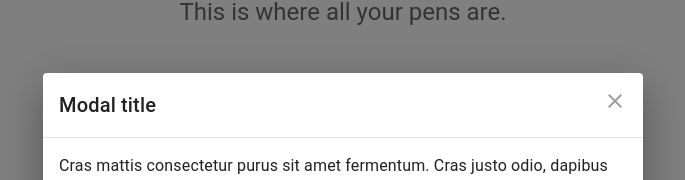
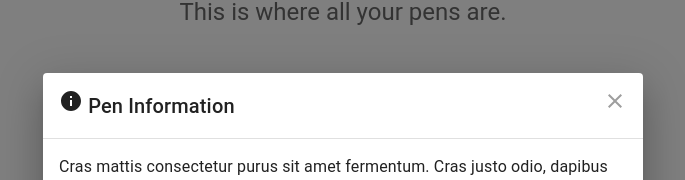
Before and after one commit to leekayden/penpal, a React (Create React App) app: page / in a window 1280 px wide. Both pictures are taken after a click on the button "DETAILS". Shown: the part 289-469 px from the top of the page, without its empty margins (297-982 px from the left). Built offline with nearby package versions, Linux system fonts and the light colour scheme.

Commit message:
add infoicon

```diff
--- a/src/components/Pens/PenInfo.tsx
+++ b/src/components/Pens/PenInfo.tsx
@@ -8,6 +8,7 @@ import DialogActions from "@mui/material/DialogActions";
 import IconButton from "@mui/material/IconButton";
 import CloseIcon from "@mui/icons-material/Close";
 import Typography from "@mui/material/Typography";
+import InfoIcon from '@mui/icons-material/Info';
 import { NoteList } from "../global/data";
 
 const BootstrapDialog = styled(Dialog)(({ theme }) => ({
@@ -79,7 +80,7 @@ export default function PenInfo({ identifier }: PenInfoProps) {
           id="customized-dialog-title"
           onClose={handleClose}
         >
-          Modal title
+          <InfoIcon /> Pen Information
         </BootstrapDialogTitle>
         <DialogContent dividers>
           <Typography gutterBottom>
```
